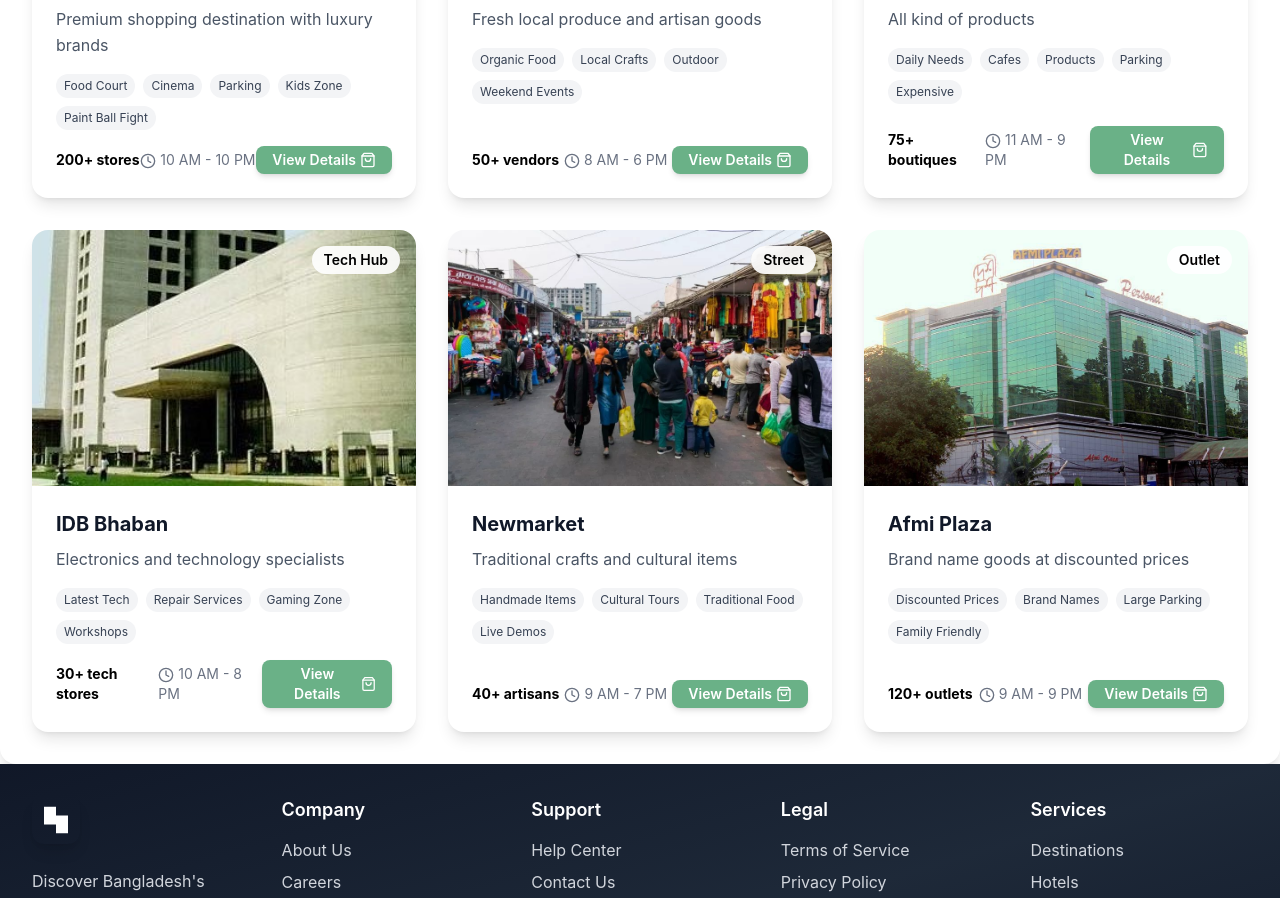
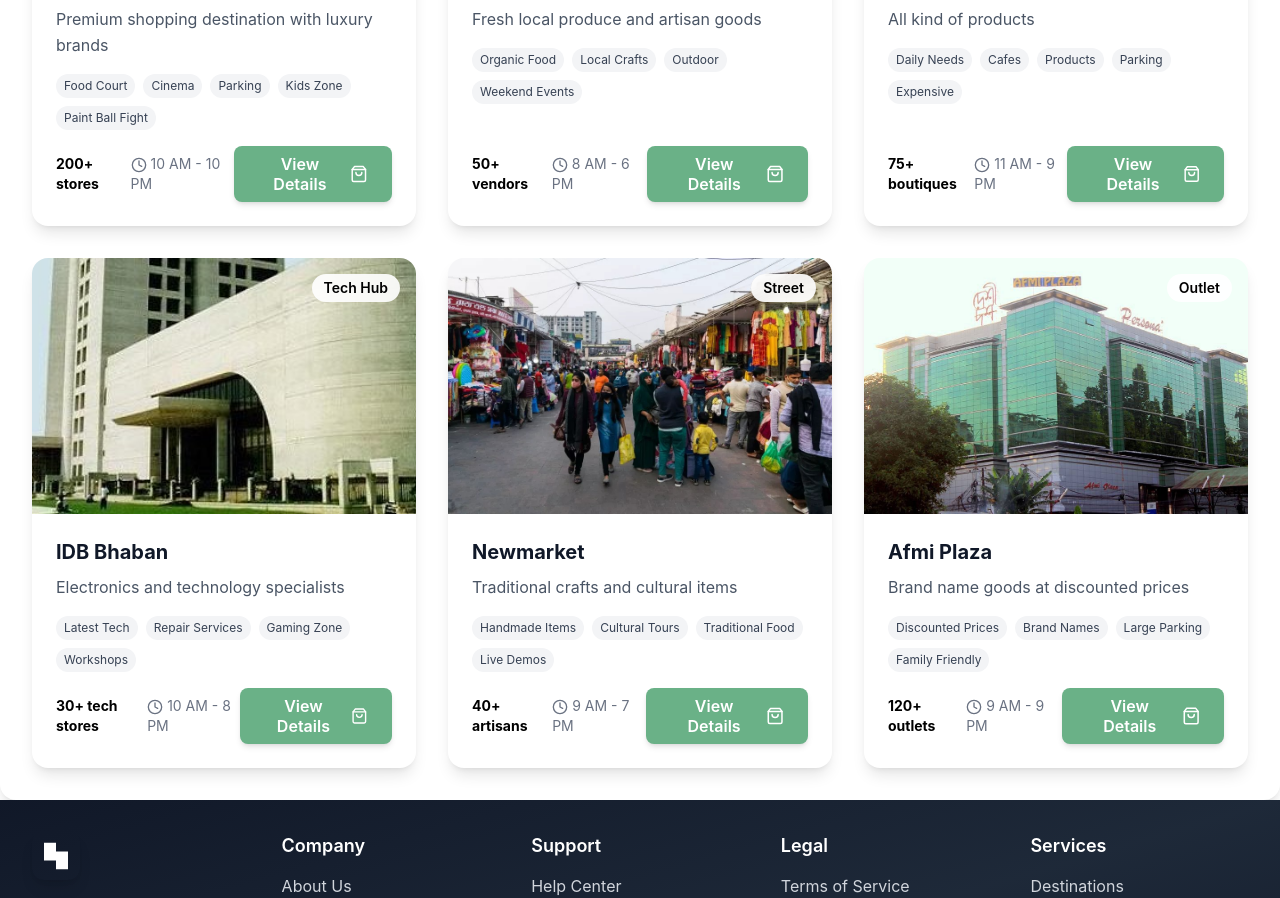
Before and after one commit to Redwan-Ahmed241/Wandernest-Software, a React (Vite) app: page /shopping-centers in a window 1280 px wide. Shown: the part 1120-2018 px from the top of the page. Built offline with nearby package versions, Linux system fonts and the light colour scheme; no server answers.

Commit message:
Enhance Shopping Centers button styling by adjusting padding and icon size for improved usability

```diff
--- a/src/Pages/shopping-center.tsx
+++ b/src/Pages/shopping-center.tsx
@@ -241,10 +241,10 @@ export default function ShoppingCenters() {
                     <div className="text-sm font-bold text-primary">{center.stores}</div>
                     <div className="text-sm text-gray-500"><Clock className="w-4 h-4 inline-block mr-1" />{center.hours}</div>
                     <button
-                      className="px-4 py-1 bg-[#6ab187] text-white font-semibold rounded-lg shadow-md hover:shadow-lg transition-all duration-200 hover:scale-105 flex items-center gap-1 text-sm"
+                      className="px-6 py-2 bg-[#6ab187] text-white font-semibold rounded-lg shadow-md hover:shadow-lg transition-all duration-200 hover:scale-105 flex items-center gap-2"
                     >
                       View Details
-                      <ShoppingBag className="w-4 h-4 transition-transform duration-300" />
+                      <ShoppingBag className="w-5 h-5 transition-transform duration-300" />
                     </button>
                   </div>
                 </div>
```
